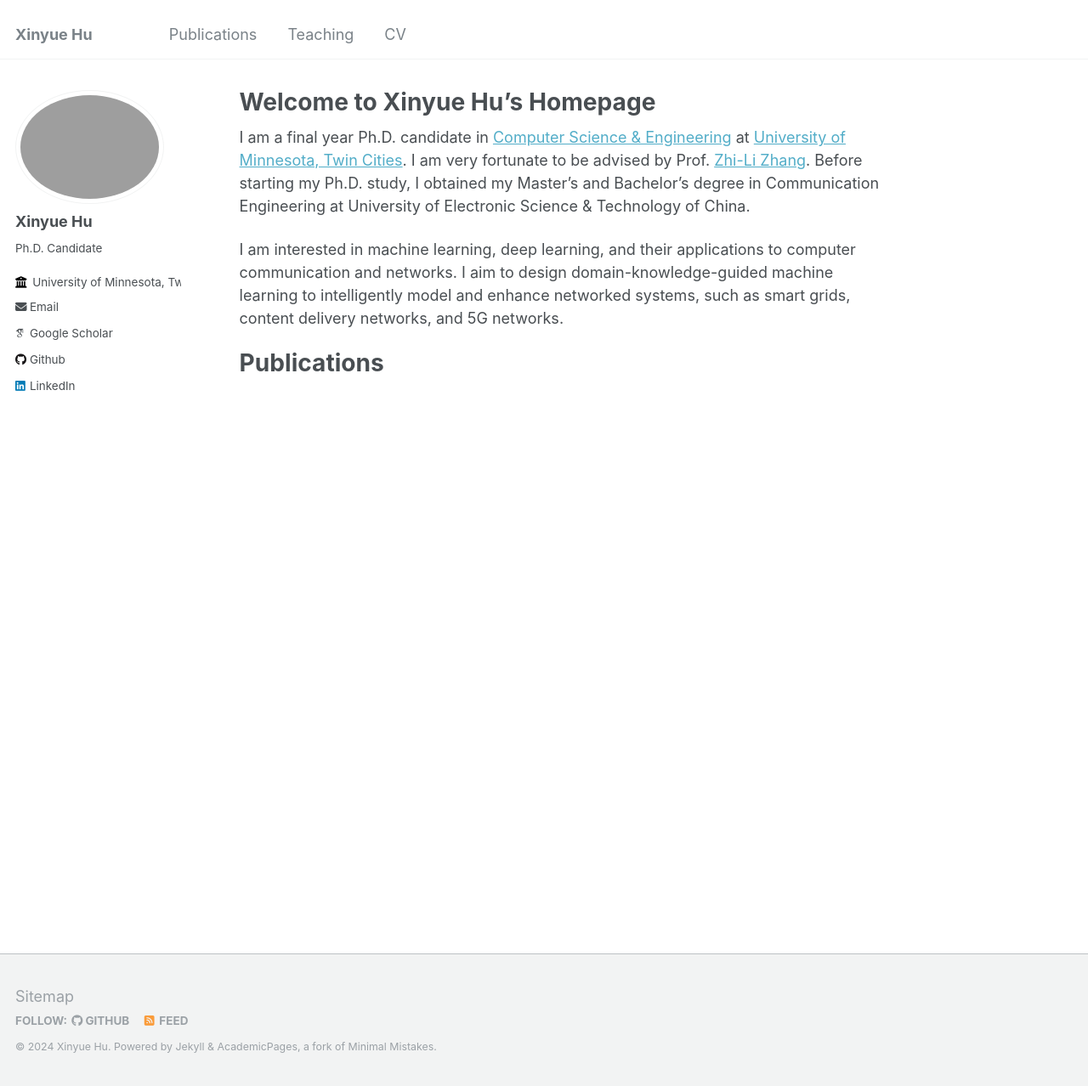
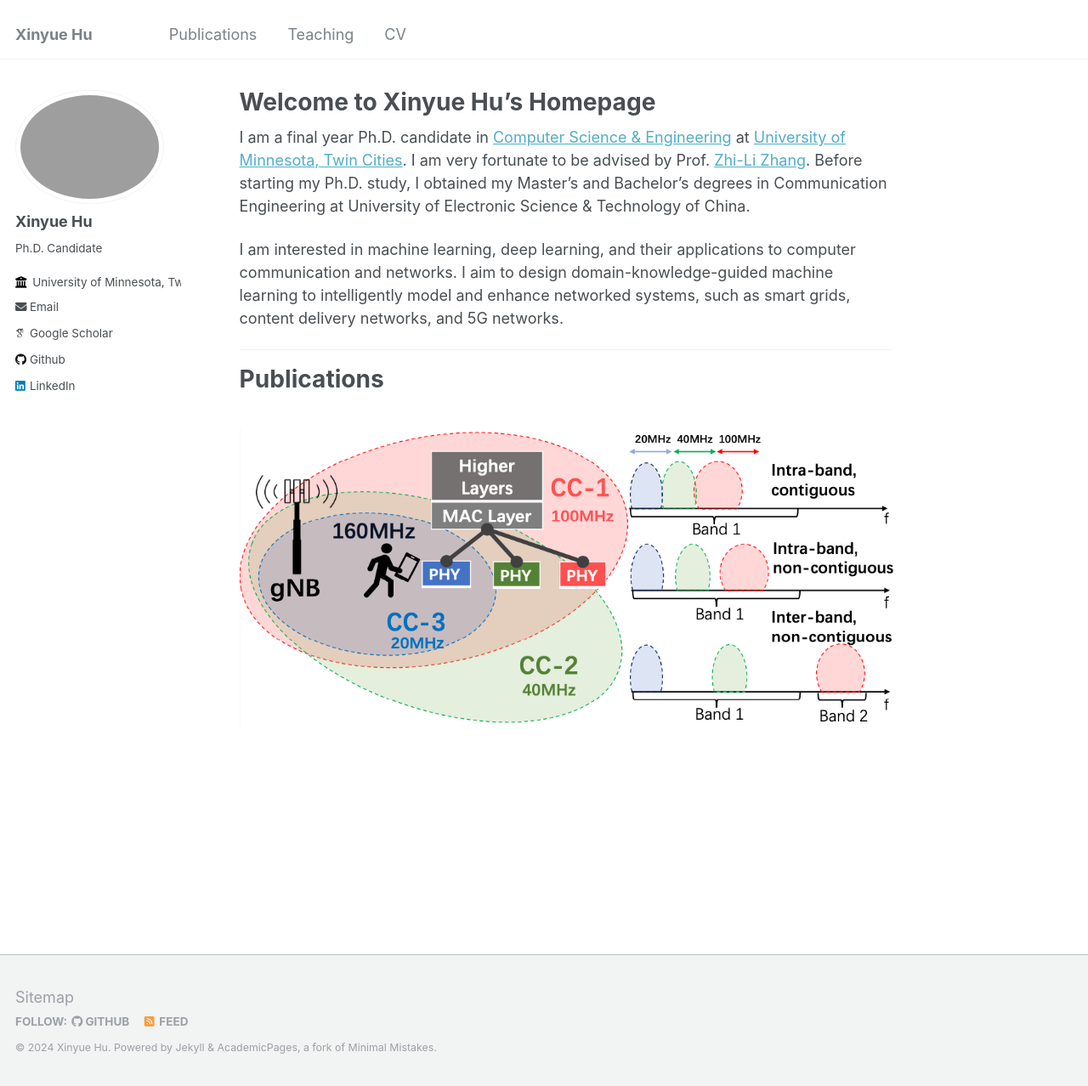
Before and after one commit to xinyuesherry/xinyue.github.io, a Jekyll site: the page built from _pages/about.md, in a window 1280 px wide and 1278 px high. Shown: the whole window at 85% size. Built offline with Jekyll 4.4.1, drawn with Linux system fonts in a browser that asks for light colours; some web fonts are replaced.

Commit message:
Update about.md

```diff
--- a/_pages/about.md
+++ b/_pages/about.md
@@ -7,9 +7,12 @@ redirect_from:
   - /about.html
 ---
 
-I am a final year Ph.D. candidate in [Computer Science & Engineering](https://cse.umn.edu/cs) at [University of Minnesota, Twin Cities](https://twin-cities.umn.edu/).  I am very fortunate to be advised by Prof. [Zhi-Li Zhang](https://www-users.cse.umn.edu/~zhang089/). Before starting my Ph.D. study, I obtained my Master's and Bachelor's degree in Communication Engineering at University of Electronic Science & Technology of China.
+I am a final year Ph.D. candidate in [Computer Science & Engineering](https://cse.umn.edu/cs) at [University of Minnesota, Twin Cities](https://twin-cities.umn.edu/).  I am very fortunate to be advised by Prof. [Zhi-Li Zhang](https://www-users.cse.umn.edu/~zhang089/). Before starting my Ph.D. study, I obtained my Master's and Bachelor's degrees in Communication Engineering at University of Electronic Science & Technology of China.
 
 I am interested in machine learning, deep learning, and their applications to computer communication and networks. I aim to design domain-knowledge-guided machine learning to intelligently model and enhance networked systems, such as smart grids, content delivery networks, and 5G networks.
 
+---
+
 Publications
 ======
+<br/><img src='/images/5G-ca.png'>
```
